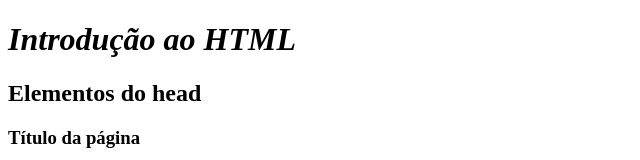
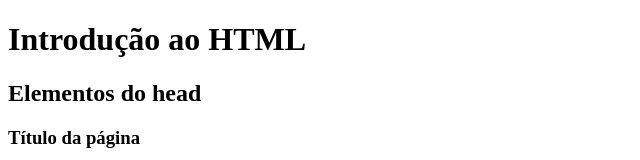
Before and after one commit to ufjf-dcc202/ufjf-dcc202-2025-1-a-atv02-joaoSallesr, a plain HTML site: page index.html in a window 1280 px wide. Shown: the top 160 px of the page, without its empty margins (0-640 px from the left). Drawn offline with Linux system fonts and the light colour scheme.

Commit message:
Alteração no h1

```diff
--- a/index.html
+++ b/index.html
@@ -7,7 +7,7 @@
 </head>
 <body>
     <main>
-    <h1><i>Introdução ao HTML</i></h1>
+    <h1><strong>Introdução ao HTML</strong></h1>
         <section>
         <h2>Elementos do head</h2>
             <h3>Título da página</h3>
```
